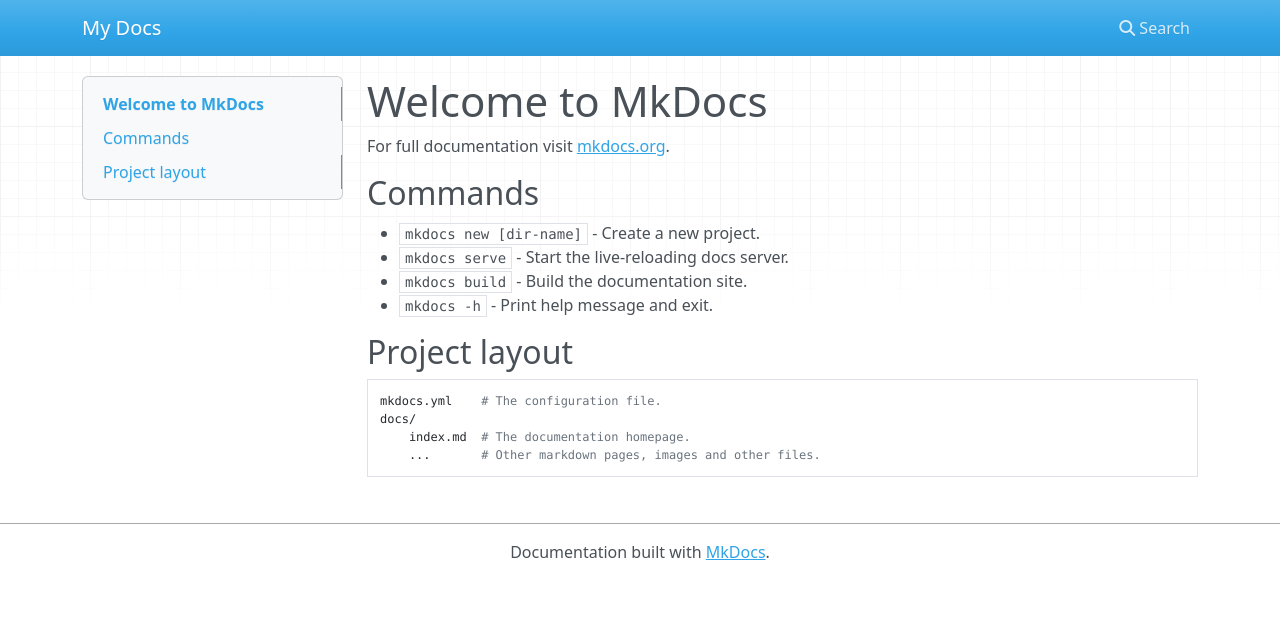
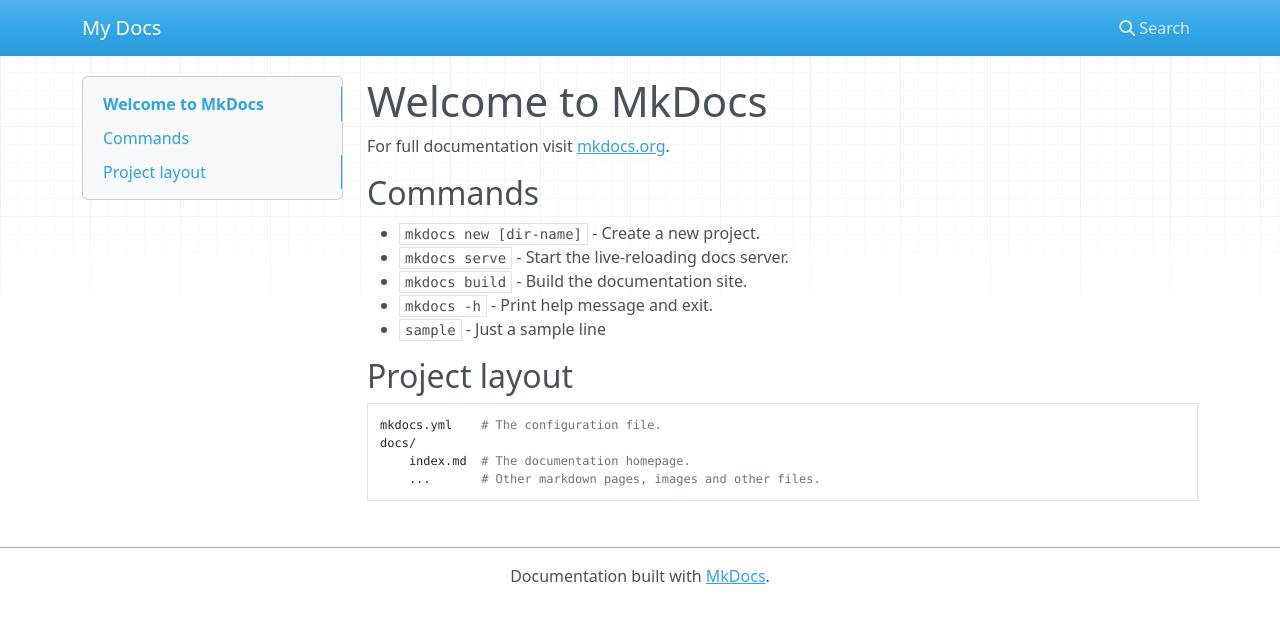
Before and after one commit to kgiusti4130/kgiusti4130.github.io, an MkDocs documentation site: the page built from docs/index.md, in a window 1280 px wide. Shown: the top 623 px of the page. Built offline with MkDocs 1.6.1, drawn with Linux system fonts in a browser that asks for light colours; nearby versions of some CDN libraries.

Commit message:
initial push

```diff
--- a/docs/index.md
+++ b/docs/index.md
@@ -8,6 +8,7 @@
 * `mkdocs serve` - Start the live-reloading docs server.
 * `mkdocs build` - Build the documentation site.
 * `mkdocs -h` - Print help message and exit.
+* `sample` - Just a sample line
 
 ## Project layout
 
```
